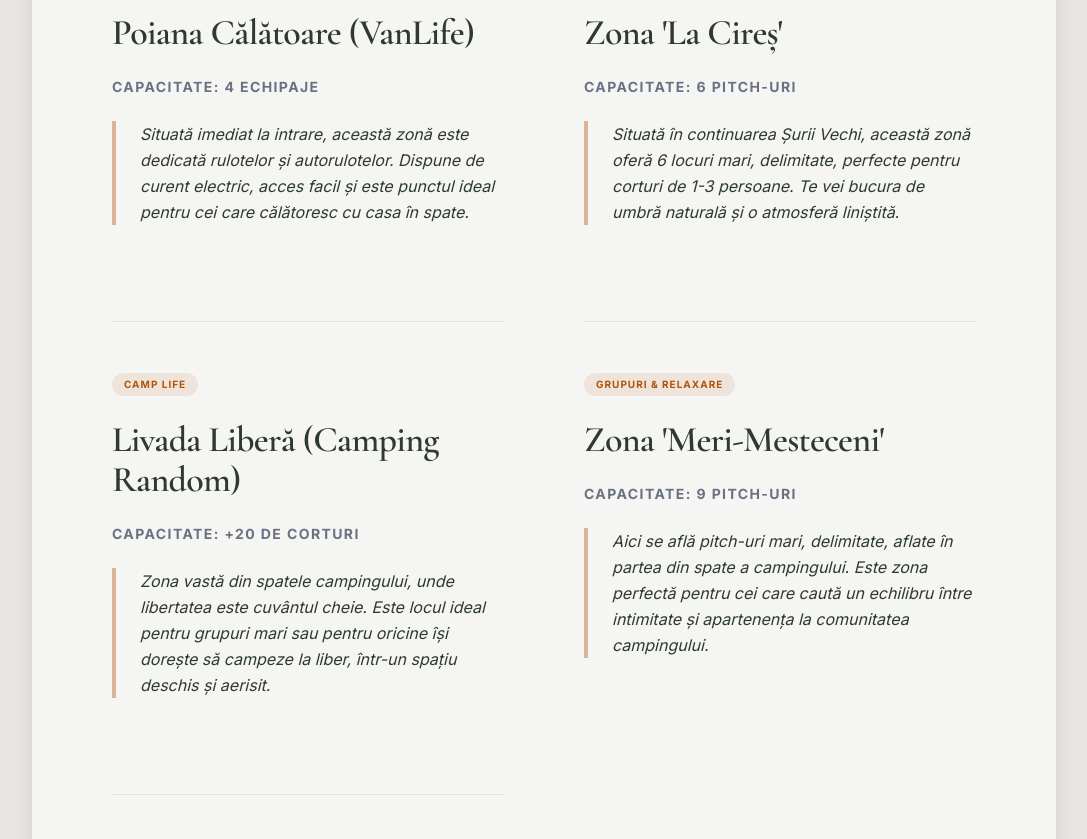
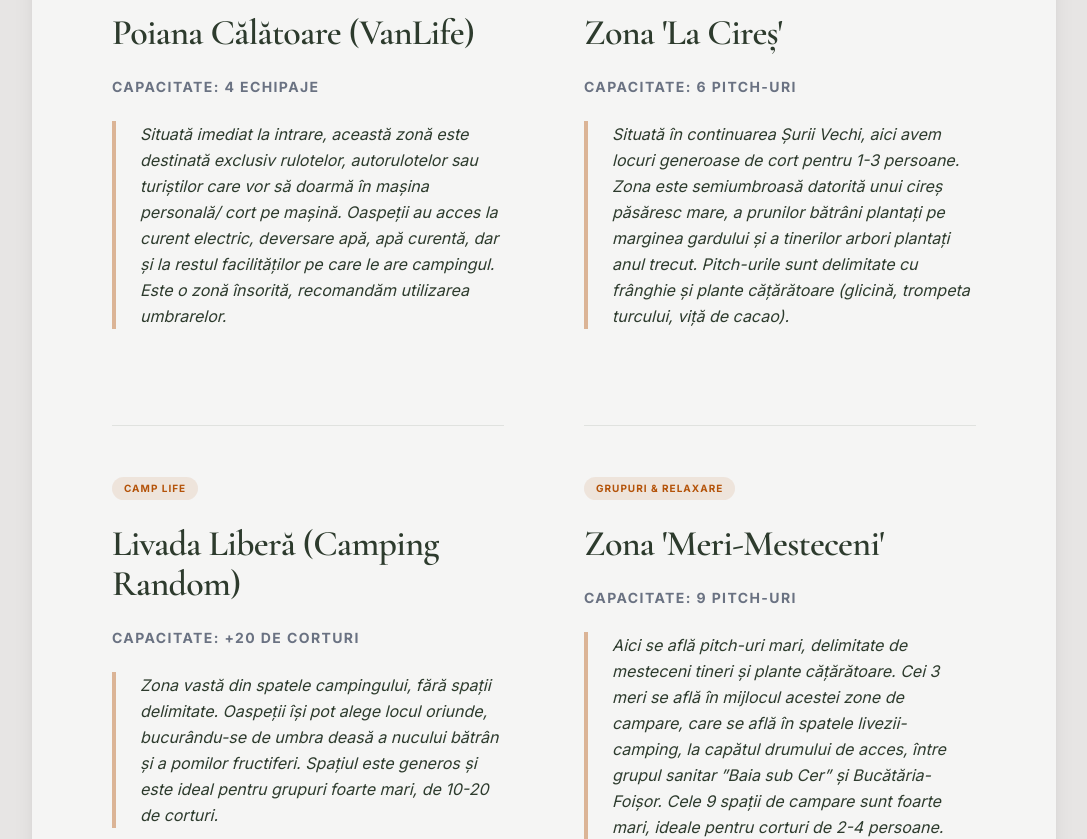
Before and after one commit to MariucaO/Camping_Next, a Next.js app: page / in a window 1280 px wide. Shown: the part 7960-8799 px from the top of the page, without its empty margins (96-1183 px from the left). Built offline with nearby package versions, Linux system fonts and the light colour scheme.

Commit message:
Detalii zone de campare

```diff
--- a/components/about/BookingMap.jsx
+++ b/components/about/BookingMap.jsx
@@ -82,7 +82,7 @@ export default function BookingMap() {
                       onClick={() => document.getElementById(selected)?.scrollIntoView({ behavior: "smooth", block: "start" })}
                       className="inline-flex items-center gap-2 text-sm font-bold uppercase tracking-widest text-[var(--accent)] hover:text-emerald-900 transition-all border-b-2 border-[var(--accent)]"
                     >
-                      Vezi detalii complete și galerie ↗
+                      Citește mai mult ↗
                     </button>
                   )}
                 </motion.div>
--- a/components/about/ZonesSection.jsx
+++ b/components/about/ZonesSection.jsx
@@ -2,7 +2,10 @@
 
 import { motion } from "framer-motion";
 import FramedSection from "../common/FramedSection";
-import { containerStagger, fadeInUp } from "../common/animations/motionVariants";
+import {
+  containerStagger,
+  fadeInUp,
+} from "../common/animations/motionVariants";
 
 const zonesData = [
   {
@@ -10,35 +13,40 @@ const zonesData = [
     title: "Poiana Călătoare (VanLife)",
     capacity: "4 Echipaje",
     tag: "Van Life",
-    details: "Situată imediat la intrare, această zonă este dedicată rulotelor și autorulotelor. Dispune de curent electric, acces facil și este punctul ideal pentru cei care călătoresc cu casa în spate."
+    details:
+      "Situată imediat la intrare, această zonă este destinată exclusiv rulotelor, autorulotelor sau turiștilor care vor să doarmă în mașina personală/ cort pe mașină. Oaspeții au acces la curent electric, deversare apă, apă curentă, dar și la restul facilităților pe care le are campingul. Este o zonă însorită, recomandăm utilizarea umbrarelor.",
   },
   {
     id: "cires",
     title: "Zona 'La Cireș'",
     capacity: "6 Pitch-uri",
     tag: "Confort & Acces",
-    details: "Situată în continuarea Șurii Vechi, această zonă oferă 6 locuri mari, delimitate, perfecte pentru corturi de 1-3 persoane. Te vei bucura de umbră naturală și o atmosferă liniștită."
+    details:
+      "Situată în continuarea Șurii Vechi, aici avem locuri generoase de cort pentru 1-3 persoane. Zona este semiumbroasă datorită unui cireș păsăresc mare, a prunilor bătrâni plantați pe marginea gardului și a tinerilor arbori plantați anul trecut. Pitch-urile sunt delimitate cu frânghie și plante cățărătoare (glicină, trompeta turcului, viță de cacao).",
   },
   {
     id: "gradina",
     title: "Livada Liberă (Camping Random)",
     capacity: "+20 de corturi",
     tag: "Camp Life",
-    details: "Zona vastă din spatele campingului, unde libertatea este cuvântul cheie. Este locul ideal pentru grupuri mari sau pentru oricine își dorește să campeze la liber, într-un spațiu deschis și aerisit."
+    details:
+      "Zona vastă din spatele campingului, fără spații delimitate. Oaspeții își pot alege locul oriunde, bucurându-se de umbra deasă a nucului bătrân și a pomilor fructiferi. Spațiul este generos și este ideal pentru grupuri foarte mari, de 10-20 de corturi.",
   },
   {
     id: "meri",
     title: "Zona 'Meri-Mesteceni'",
     capacity: "9 Pitch-uri",
     tag: "Grupuri & Relaxare",
-    details: "Aici se află pitch-uri mari, delimitate, aflate în partea din spate a campingului. Este zona perfectă pentru cei care caută un echilibru între intimitate și apartenența la comunitatea campingului."
+    details:
+      "Aici se află pitch-uri mari, delimitate de mesteceni tineri și plante cățărătoare. Cei 3 meri se află în mijlocul acestei zone de campare, care se află în spatele livezii-camping, la capătul drumului de acces, între grupul sanitar ”Baia sub Cer” și Bucătăria-Foișor. Cele 9 spații de campare sunt foarte mari, ideale pentru corturi de 2-4 persoane.",
   },
   {
     id: "nuc",
     title: "La Nuc (Camping Random)",
     capacity: "8-10 corturi",
     tag: "Umbră Deasă",
-    details: "Situată în dreapta drumului de acces, lângă ”Baia sub Cer”. Este o zonă intimă, cu umbră naturală generoasă, potrivită pentru corturi de orice mărime care caută răcoare și liniște."
+    details:
+      "Situată în dreapta drumului de acces, zona este umbroasă după-amiaza. Nucul imens plantat de bunica Ica,  dudul și arțarul  oferă răcoare din belșug. Deși este mai mică decât Livada Liberă, zona are o capacitate de 8-10 corturi mari, de 4-6 persoane.",
   },
 ];
 
```
